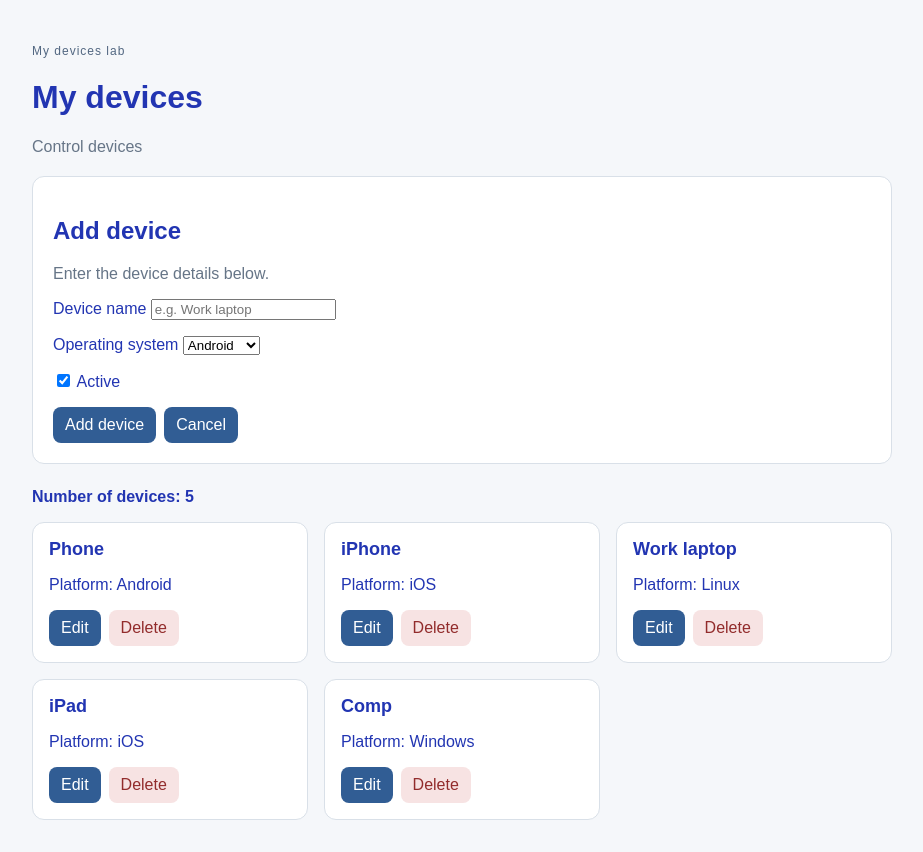
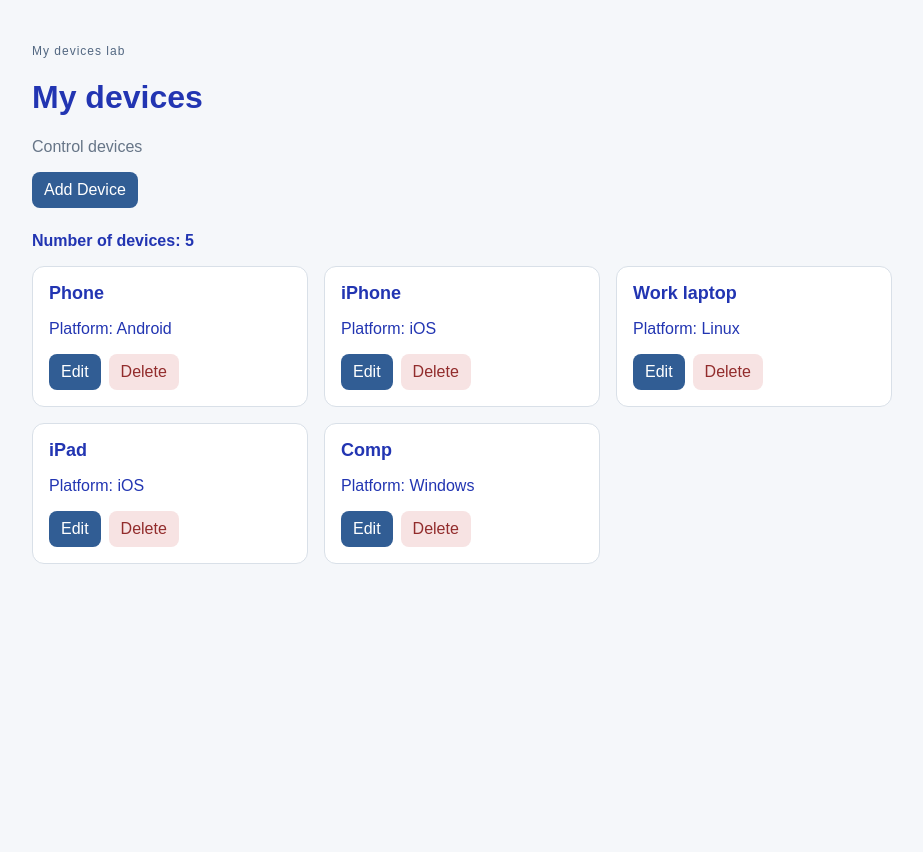
Before and after one commit to FullStack66-webinars/devices-control, a React (Vite) app: page / in a window 1280 px wide. Shown: the whole page, without its empty margins (178-1101 px from the left). After the commit the page ends 800 px from the top, so only its background shows below. Built offline with nearby package versions, Linux system fonts and the light colour scheme.

Commit message:
final commit lesson 44

```diff
--- a/src/App.jsx
+++ b/src/App.jsx
@@ -3,10 +3,12 @@ import './App.css'
 import DeviceList from "./components/DeviceList.jsx";
 import {initialDevices} from "./data/devices.js";
 import DeviceForm from "./components/DeviceForm.jsx";
+import {validateDeviceName} from "./utils/deviceValidation.js";
 
 
 function App() {
     const [devices, setDevices] = useState(initialDevices);
+    const [isFormOpen, setIsFormOpen] = useState(false);
 
     function editDevice(id, newName) {
         setDevices(prev => prev.map(device => (device.id === id ? {...device, name: newName} : device)));
@@ -14,6 +16,19 @@ function App() {
 
     function deleteDevice(id) {
         setDevices(prev => prev.filter(device => device.id !== id));
+    }
+
+    function addDevice(deviceData) {
+        const errors = validateDeviceName(deviceData,devices);
+        if (!Object.keys(errors).length>0) {
+            return errors;
+        }
+        const newDevice = {
+            id: crypto.randomUUID(),
+            ...deviceData,
+        }
+        setDevices(prev => [...prev, newDevice]);
+        setIsFormOpen(false);
     }
 
   return (
@@ -24,8 +39,21 @@ function App() {
 
         <p className="muted">Control devices</p>
       </header>
+        {
+            !isFormOpen && (
+                <div className="actions">
+                    <button
+                        onClick={() => setIsFormOpen(true)}>
+                        Add Device
+                    </button>
+                </div>
+            )
+        }{
+            isFormOpen && (
+                <DeviceForm onAdd={addDevice} onCansel={() => setIsFormOpen(false)} />
+        )
+    }
 
-        <DeviceForm />
       <p className="summary"> Number of devices: {devices.length}</p>
       <DeviceList devices={devices} deleteDevice={deleteDevice} editDevice={editDevice}/>
     </main>
--- a/src/components/DeviceForm.jsx
+++ b/src/components/DeviceForm.jsx
@@ -1,7 +1,7 @@
 import { useState } from "react";
 import { PLATFORMS } from "../constants/platforms.js";
 
-export default function DeviceForm() {
+export default function DeviceForm({onAdd, onCansel}) {
     const [formData, setFormData] = useState({
         name: "",
         platform: PLATFORMS[0],
@@ -10,7 +10,7 @@ export default function DeviceForm() {
 
     function handleSubmit(e) {
         e.preventDefault();
-        console.log(formData);
+        onAdd(formData);
     }
 
     function handleChange(event) {
@@ -68,7 +68,7 @@ export default function DeviceForm() {
 
                 <div className="actions">
                     <button type="submit">Add device</button>
-                    <button type="button">Cancel</button>
+                    <button onClick={onCansel} type="button">Cancel</button>
                 </div>
             </form>
         </section>
--- a/src/data/devices.js
+++ b/src/data/devices.js
@@ -1,30 +1,30 @@
 export const initialDevices = [
     {
-        id: 101,
+        id: "101",
         name: "Phone",
         platform: "Android",
         isActive: true,
     },
     {
-        id: 102,
+        id: "102",
         name: "iPhone",
         platform: "iOS",
         isActive: true,
     },
     {
-        id: 103,
+        id: '103',
         name: "Work laptop",
         platform: "Linux",
         isActive: true,
     },
     {
-        id: 104,
+        id: '104',
         name: "iPad",
         platform: "iOS",
         isActive: true,
     },
     {
-        id: 105,
+        id: '105',
         name: "Comp",
         platform: "Windows",
         isActive: true,
```
